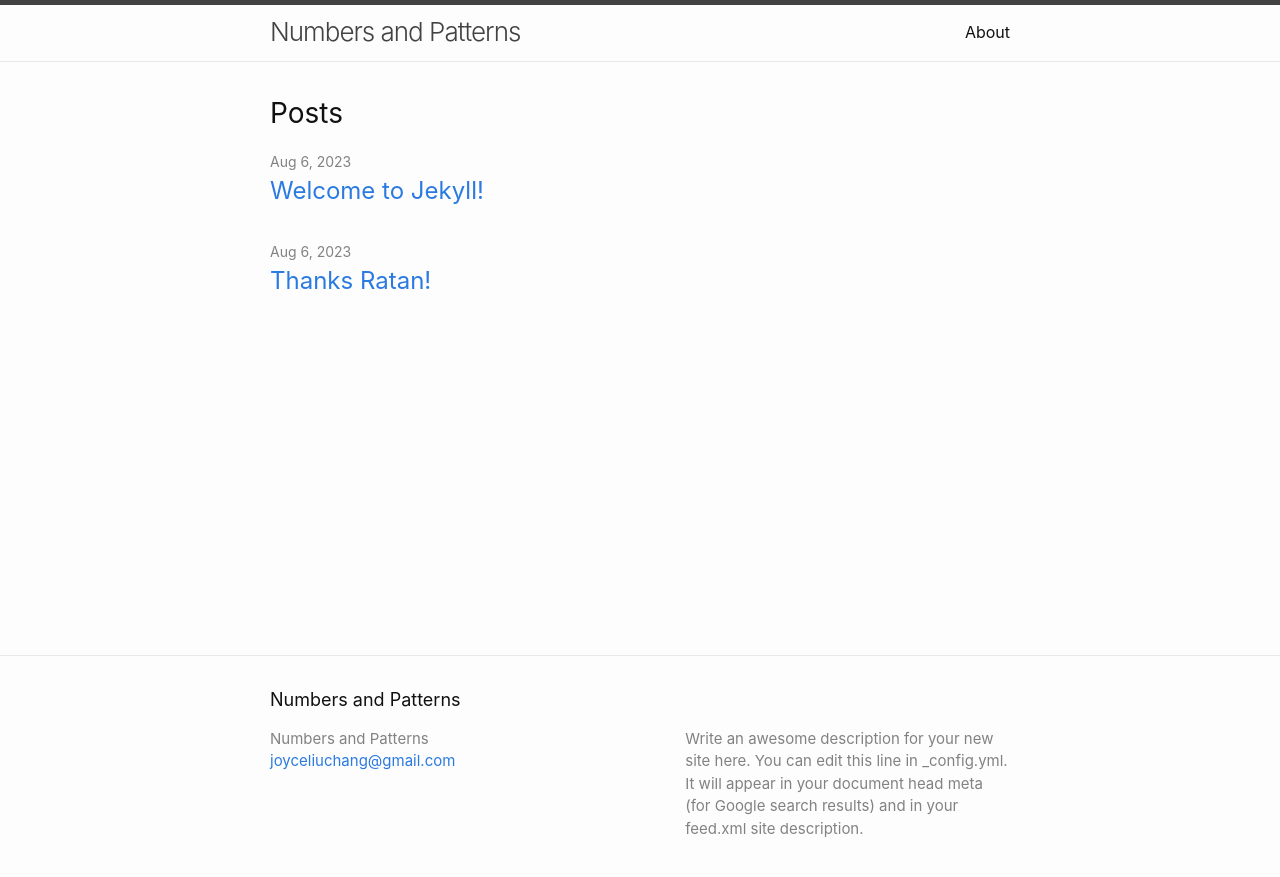
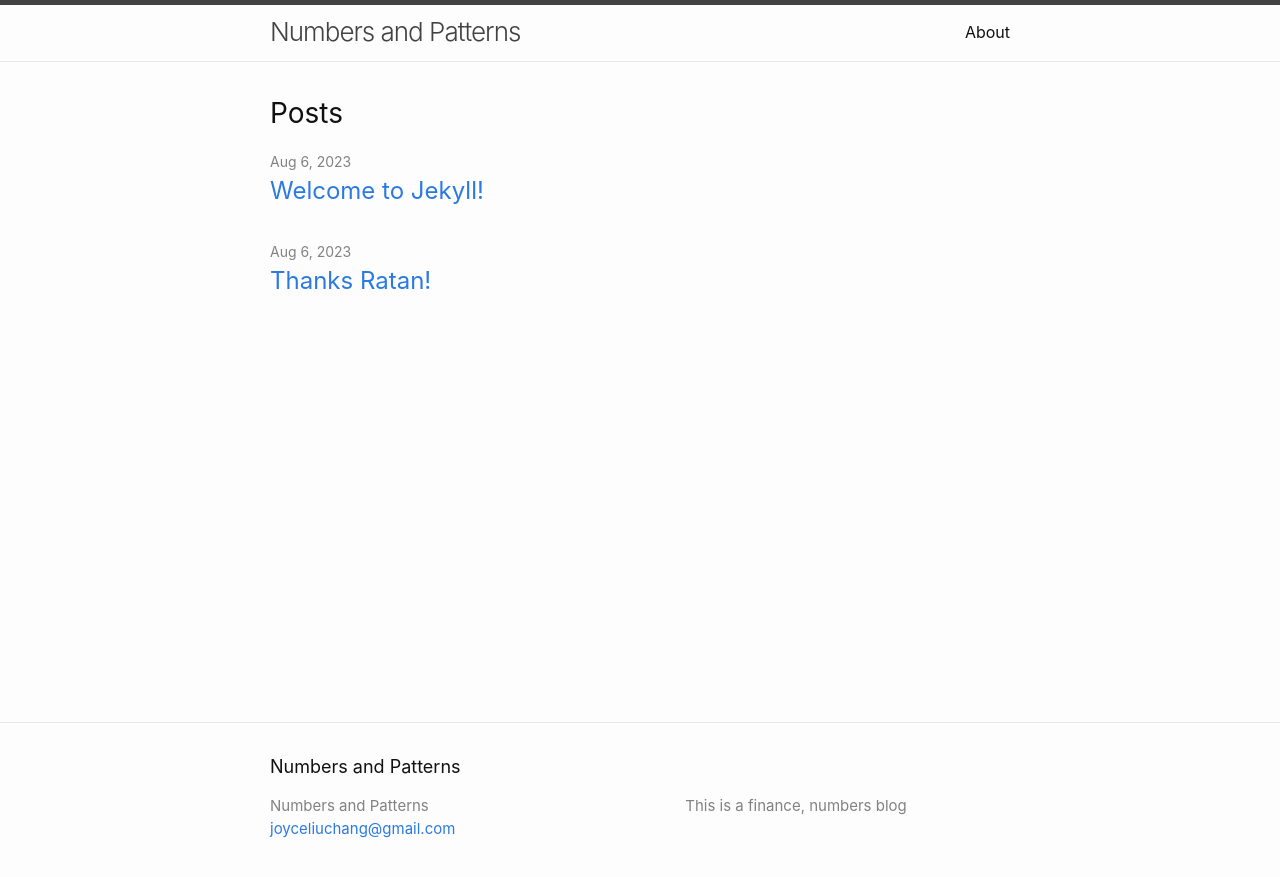
Before and after one commit to joyce-ruoyu-liu/numbers-patterns, a Jekyll site: the page built from index.markdown, in a window 1280 px wide. Shown: the top 877 px of the page. Built offline with Jekyll 4.4.1, drawn with Linux system fonts in a browser that asks for light colours.

Commit message:
adding folder

```diff
--- a/_config.yml
+++ b/_config.yml
@@ -21,9 +21,7 @@
 title: Numbers and Patterns
 email: joyceliuchang@gmail.com
 description: >- # this means to ignore newlines until "baseurl:"
-  Write an awesome description for your new site here. You can edit this
-  line in _config.yml. It will appear in your document head meta (for
-  Google search results) and in your feed.xml site description.
+  This is a finance, numbers blog
 baseurl: "/numbers-patterns" # the subpath of your site, e.g. /blog
 url: "https://joyce-ruoyu-liu.github.io" # the base hostname & protocol for your site, e.g. http://example.com
 
```
